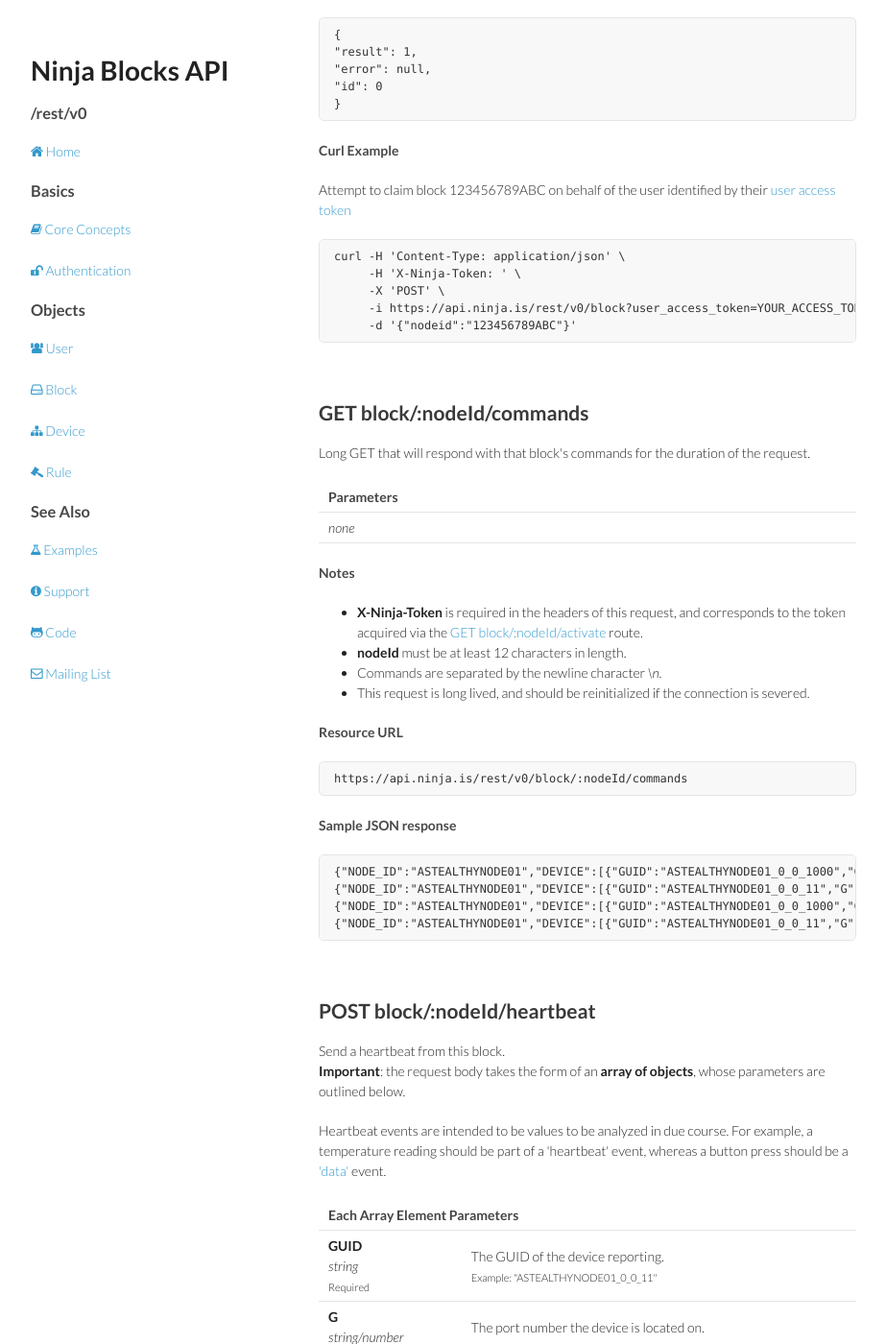
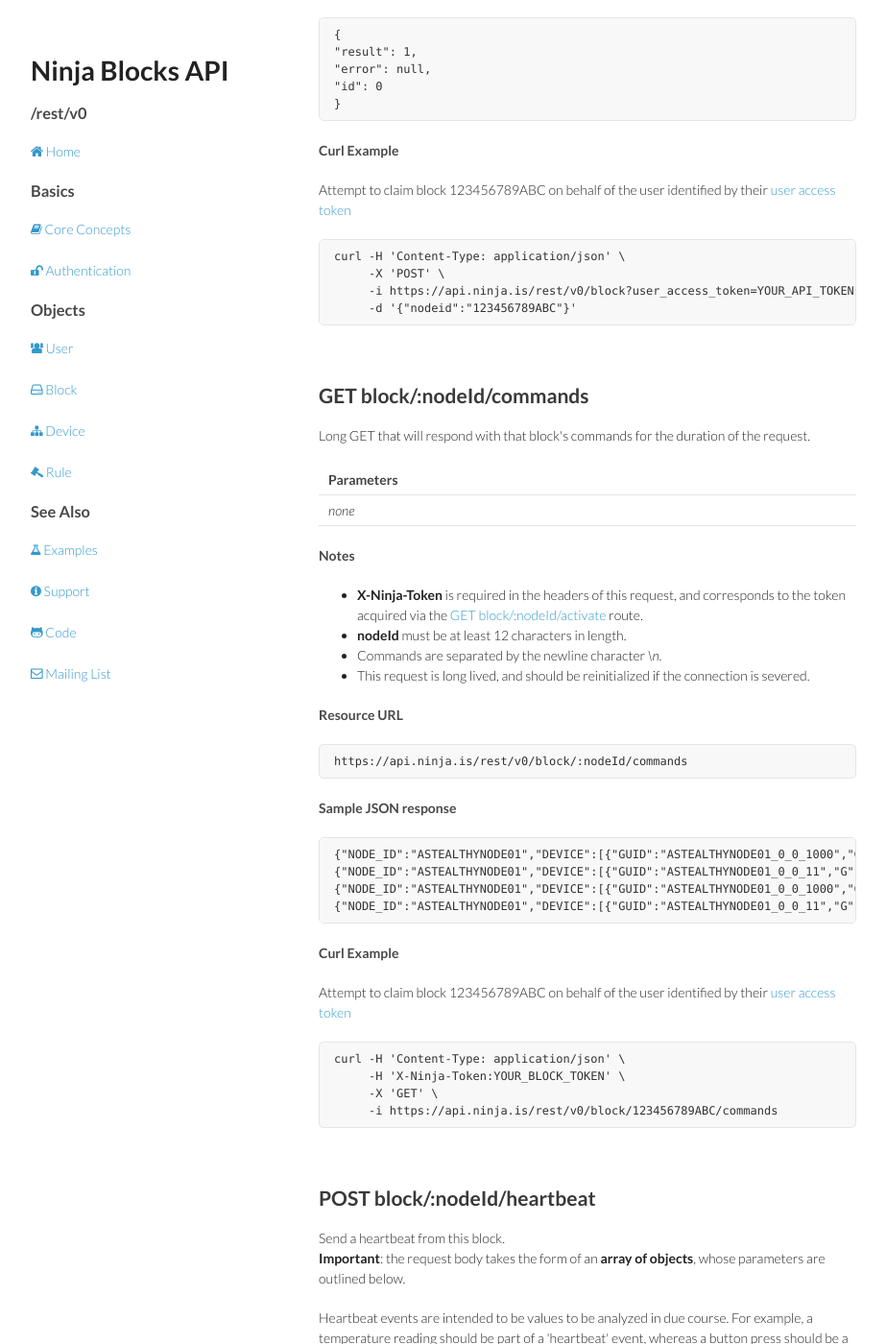
Before and after one commit to ninjablocks/ninjablocks.github.com, a Jekyll site: the page built from block.html, in a window 1280 px wide and 1400 px high, scrolled down 1972 px. Shown: the whole window at 96% size, without its empty margins (178-1101 px from the left). Built offline with Jekyll 4.4.1, drawn with Linux system fonts in a browser that asks for light colours; nearby versions of some CDN libraries; some of the changed text lies outside the part shown.

Commit message:
Add curl examples to block doco

```diff
--- a/block.html
+++ b/block.html
@@ -63,7 +63,7 @@
 "token": "1c0c8929-3318-411d-96e0-36fb7872ea5c"
 }</code></pre>
   <h4>Curl Example</h4>
-  <p>Await activation of a block with nodeId 123456789ABC</p>
+  <p>Listen for activation from a the block with nodeId 123456789ABC</p>
   <pre><code>curl -H 'Content-Type: application/json' \
    -X 'GET' \
    -i https://api.ninja.is/rest/v0/block/123456789ABC/activate</code></pre>
@@ -135,6 +134,13 @@
 {"NODE_ID":"ASTEALTHYNODE01","DEVICE":[{"GUID":"ASTEALTHYNODE01_0_0_11","G":0,"V":0,"D":1,"DA":"001100110011000011100101"}]}
 {"NODE_ID":"ASTEALTHYNODE01","DEVICE":[{"GUID":"ASTEALTHYNODE01_0_0_1000","G":0,"V":0,"D":1,"DA":"FFFFFF"}]}
 {"NODE_ID":"ASTEALTHYNODE01","DEVICE":[{"GUID":"ASTEALTHYNODE01_0_0_11","G":0,"V":0,"D":1,"DA":"100010100010101011010110"}]}</code></pre>
+  <h4>Curl Example</h4>
+  <p>Attempt to claim block 123456789ABC on behalf of the user identified by their <a href="authentication.html">user access token</a></p>
+  <pre><code>curl -H 'Content-Type: application/json' \
+     -H 'X-Ninja-Token:YOUR_BLOCK_TOKEN' \
+     -X 'GET' \
+     -i https://api.ninja.is/rest/v0/block/123456789ABC/commands</code></pre>
+
   <p>&nbsp;</p>
   <a name="block-heartbeat" id="block-heartbeat"></a>
   <h2>POST block/:nodeId/heartbeat</h2>
@@ -199,6 +205,14 @@
 "error": null,
 "id": 0
 }</code></pre>
+  <h4>Curl Example</h4>
+  <p>Send a heartbeat from a temperature device 20 degrees C and report RGB LED device as purple. Note that heartbeats contain an array of device data, it must be submitted as an array even if there is only a single device.</a></p>
+  <pre><code>curl -H 'Content-Type: application/json' \
+     -H 'X-Ninja-Token: YOUR_BLOCK_TOKEN' \
+     -X 'POST' \
+     -i https://api.ninja.is/rest/v0/block/123456789ABC/heartbeat \
+     -d '[{"GUID":"123456789ABC_0_0_9","G":0,"V":0,"D":9,"DA":"20"},{"GUID":"123456789ABC_0_0_1000","G":0,"V":0,"D":9,"DA":"FF00FF"}]'</code></pre>
+
   <p>&nbsp;</p>
   <a name="block-data" id="block-data"></a>
   <h2>POST block/:nodeId/data</h2>
@@ -263,4 +277,11 @@
 "error": null,
 "id": 0
 }</code></pre>
+  <h4>Curl Example</h4>
+  <p>Send a data event from a button device. Note that data messages contain a single device and are NOT an array.</a></p>
+  <pre><code>curl -H 'Content-Type: application/json' \
+     -H 'X-Ninja-Token: YOUR_BLOCK_TOKEN' \
+     -X 'POST' \
+     -i https://api.ninja.is/rest/v0/block/123456789ABC/data \
+     -d '{"GUID":"123456789ABC_0_0_5","G":0,"V":0,"D":5,"DA":"1"}' </code></pre>
 </section>
```
Also changed, not shown: other parts of block.html (+3 -4 lines), 1 other file.
